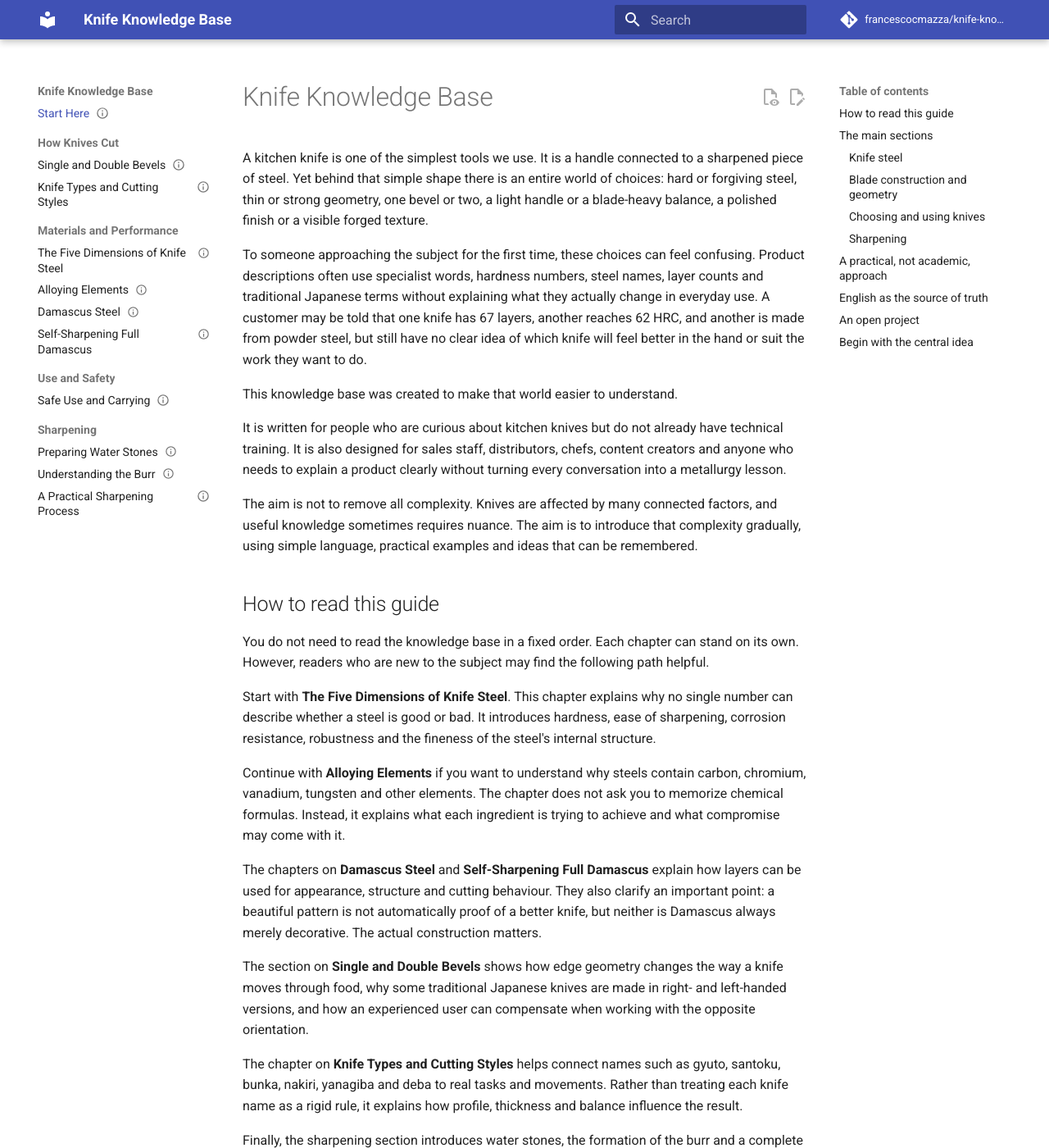
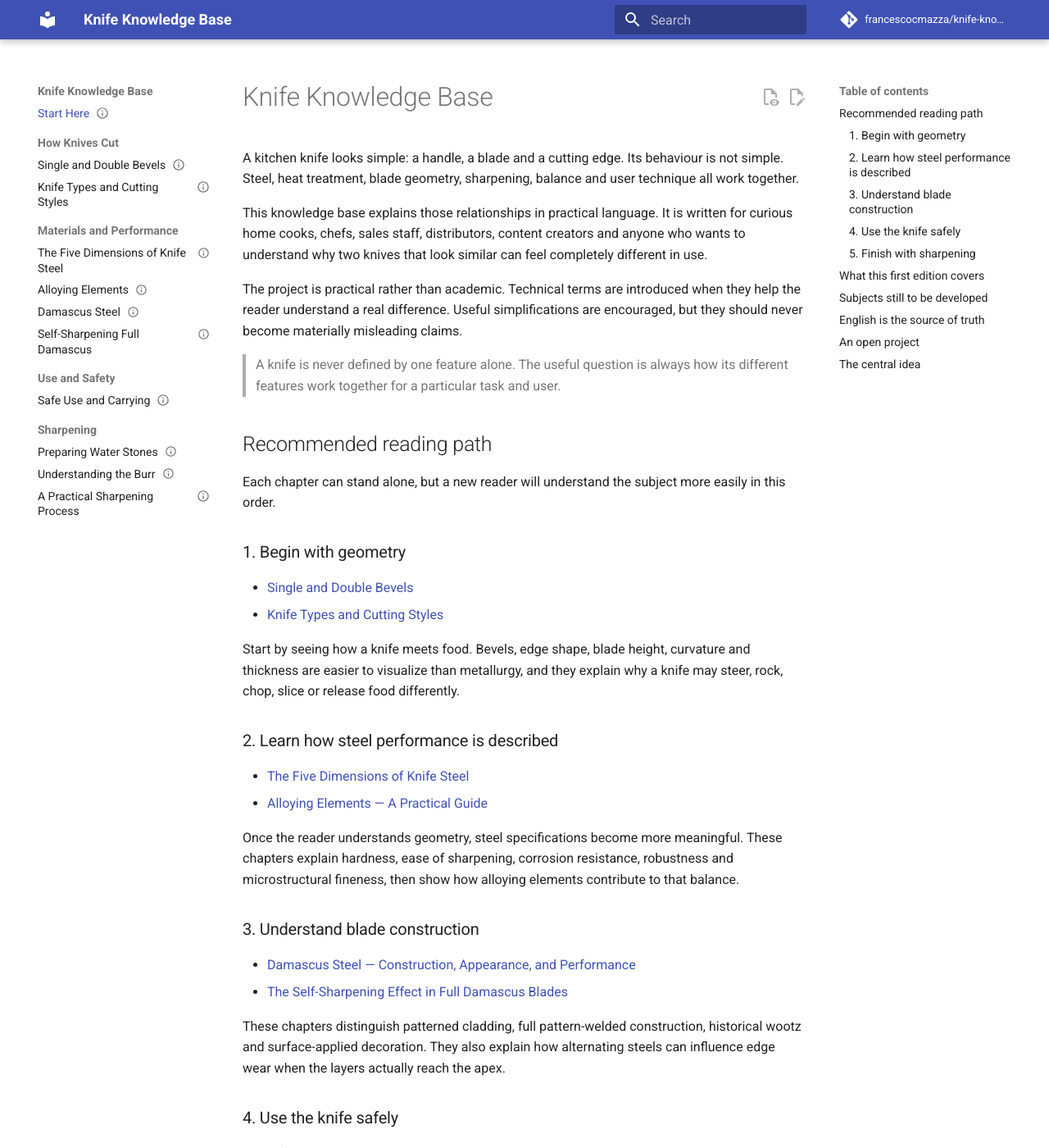
Before and after one commit to francescocmazza/knife-knowledge-base, an MkDocs documentation site: the page built from content/en/index.md, in a window 1280 px wide and 1400 px high. Shown: the whole window at 82% size. Built offline with MkDocs 1.6.1 and Material for MkDocs 9.7.7, drawn with Linux system fonts in a browser that asks for light colours; comment, search, counter and statistics services are not loaded; some of the changed text lies outside the part shown.

Commit message:
Turn the home page into a clearer guided learning path

```diff
--- a/content/en/index.md
+++ b/content/en/index.md
@@ -7,88 +7,97 @@ reviewed: 2026-08-04
 
 # Knife Knowledge Base
 
-A kitchen knife is one of the simplest tools we use. It is a handle connected to a sharpened piece of steel. Yet behind that simple shape there is an entire world of choices: hard or forgiving steel, thin or strong geometry, one bevel or two, a light handle or a blade-heavy balance, a polished finish or a visible forged texture.
+A kitchen knife looks simple: a handle, a blade and a cutting edge. Its behaviour is not simple. Steel, heat treatment, blade geometry, sharpening, balance and user technique all work together.
 
-To someone approaching the subject for the first time, these choices can feel confusing. Product descriptions often use specialist words, hardness numbers, steel names, layer counts and traditional Japanese terms without explaining what they actually change in everyday use. A customer may be told that one knife has 67 layers, another reaches 62 HRC, and another is made from powder steel, but still have no clear idea of which knife will feel better in the hand or suit the work they want to do.
+This knowledge base explains those relationships in practical language. It is written for curious home cooks, chefs, sales staff, distributors, content creators and anyone who wants to understand why two knives that look similar can feel completely different in use.
 
-This knowledge base was created to make that world easier to understand.
+The project is practical rather than academic. Technical terms are introduced when they help the reader understand a real difference. Useful simplifications are encouraged, but they should never become materially misleading claims.
 
-It is written for people who are curious about kitchen knives but do not already have technical training. It is also designed for sales staff, distributors, chefs, content creators and anyone who needs to explain a product clearly without turning every conversation into a metallurgy lesson.
+> A knife is never defined by one feature alone. The useful question is always how its different features work together for a particular task and user.
 
-The aim is not to remove all complexity. Knives are affected by many connected factors, and useful knowledge sometimes requires nuance. The aim is to introduce that complexity gradually, using simple language, practical examples and ideas that can be remembered.
+## Recommended reading path
 
-## How to read this guide
+Each chapter can stand alone, but a new reader will understand the subject more easily in this order.
 
-You do not need to read the knowledge base in a fixed order. Each chapter can stand on its own. However, readers who are new to the subject may find the following path helpful.
+### 1. Begin with geometry
 
-Start with **The Five Dimensions of Knife Steel**. This chapter explains why no single number can describe whether a steel is good or bad. It introduces hardness, ease of sharpening, corrosion resistance, robustness and the fineness of the steel's internal structure.
+- [Single and Double Bevels](04-geometry-and-bevels/single-and-double-bevels.md)
+- [Knife Types and Cutting Styles](05-knife-types/overview.md)
 
-Continue with **Alloying Elements** if you want to understand why steels contain carbon, chromium, vanadium, tungsten and other elements. The chapter does not ask you to memorize chemical formulas. Instead, it explains what each ingredient is trying to achieve and what compromise may come with it.
+Start by seeing how a knife meets food. Bevels, edge shape, blade height, curvature and thickness are easier to visualize than metallurgy, and they explain why a knife may steer, rock, chop, slice or release food differently.
 
-The chapters on **Damascus Steel** and **Self-Sharpening Full Damascus** explain how layers can be used for appearance, structure and cutting behaviour. They also clarify an important point: a beautiful pattern is not automatically proof of a better knife, but neither is Damascus always merely decorative. The actual construction matters.
-
-The section on **Single and Double Bevels** shows how edge geometry changes the way a knife moves through food, why some traditional Japanese knives are made in right- and left-handed versions, and how an experienced user can compensate when working with the opposite orientation.
-
-The chapter on **Knife Types and Cutting Styles** helps connect names such as gyuto, santoku, bunka, nakiri, yanagiba and deba to real tasks and movements. Rather than treating each knife name as a rigid rule, it explains how profile, thickness and balance influence the result.
-
-Finally, the sharpening section introduces water stones, the formation of the burr and a complete practical sharpening process. These chapters are deliberately detailed because sharpening becomes much easier once the reader understands what is happening at the very edge of the blade.
-
-## The main sections
-
-### Knife steel
+### 2. Learn how steel performance is described
 
 - [The Five Dimensions of Knife Steel](01-foundations/five-dimensions-of-knife-steel.md)
-- [Alloying Elements: A Practical Guide](02-steels-and-metallurgy/alloying-elements.md)
+- [Alloying Elements — A Practical Guide](02-steels-and-metallurgy/alloying-elements.md)
 
-These chapters explain the character of steel. They focus on the questions that matter to a user: How long will the edge remain effective? How easily can it be restored? How carefully must the knife be treated? How easily can it stain or rust?
+Once the reader understands geometry, steel specifications become more meaningful. These chapters explain hardness, ease of sharpening, corrosion resistance, robustness and microstructural fineness, then show how alloying elements contribute to that balance.
 
-### Blade construction and geometry
+### 3. Understand blade construction
 
-- [Damascus Steel: Construction, Appearance, and Performance](03-blade-construction/damascus-steel.md)
+- [Damascus Steel — Construction, Appearance, and Performance](03-blade-construction/damascus-steel.md)
 - [The Self-Sharpening Effect in Full Damascus Blades](03-blade-construction/self-sharpening-full-damascus.md)
-- [Single and Double Bevels](04-geometry-and-bevels/single-and-double-bevels.md)
 
-These pages look at how the blade is built and shaped. Two knives made from similar steel can behave very differently if one is thin and delicate while the other is thick and robust. Construction and geometry are often as important as the steel name printed on the box.
+These chapters distinguish patterned cladding, full pattern-welded construction, historical wootz and surface-applied decoration. They also explain how alternating steels can influence edge wear when the layers actually reach the apex.
 
-### Choosing and using knives
+### 4. Use the knife safely
 
-- [Knife Types and Cutting Styles](05-knife-types/overview.md)
 - [Safe Use and Carrying](08-use-and-safety/safe-use-and-carrying.md)
 
-This section connects design to real kitchen work. It explains which knives are versatile, which are specialized, how different profiles support different cutting movements, and how to work safely without damaging the edge.
+A suitable sharp knife is easier to control, but safety depends on the complete working method: a stable board and ingredient, correct grip, controlled movement, appropriate cutting surface, safe carrying and protected storage.
 
-### Sharpening
+### 5. Finish with sharpening
 
 - [Preparing Water Stones](10-sharpening/whetstone-preparation.md)
 - [Understanding the Burr](10-sharpening/the-burr.md)
 - [A Practical Sharpening Process](10-sharpening/basic-sharpening-process.md)
 
-Sharpening is not a mysterious skill reserved for specialists. It is a controlled process of removing small amounts of steel until the two sides of the edge meet cleanly again. These chapters explain the process step by step and focus on the signs that tell you whether the work is progressing correctly.
+Sharpening becomes much easier once the reader knows what the bevel and apex are. The sequence is deliberate: first prepare the abrasive, then understand the burr, then follow the complete process.
 
-## A practical, not academic, approach
+## What this first edition covers
 
-This is not an academic paper and it is not intended to replace the technical documentation of a steel producer or knife manufacturer. Where a technical term is useful, it is introduced and explained. Where a simpler word communicates the same idea more effectively, the simpler word is preferred.
+The current English core explains:
 
-For example, the technical word **toughness** is important in metallurgy, but many customers understand **robustness** more quickly. The knowledge base therefore uses robustness as the main customer-facing term and explains the technical meaning where needed.
+- how single- and double-bevel geometry changes cutting behaviour;
+- how major knife profiles support rocking, push cutting, chopping, slicing and detail work;
+- how to compare steels without treating one number as a universal quality score;
+- what the main alloying elements contribute;
+- the difference between Damascus cladding, full Damascus and surface decoration;
+- the differential-wear mechanism described as a self-sharpening effect;
+- safe use, carrying, washing, transport and storage;
+- stone preparation, flatness, slurry and swarf;
+- burr formation, detection and removal;
+- a complete double-bevel sharpening workflow.
 
-The same principle applies throughout the project. We want the reader to finish a chapter with a clearer mental picture, not simply with a longer list of unfamiliar words.
+## Subjects still to be developed
 
-## English as the source of truth
+The present guide is a strong first technical-commercial foundation, but it is not yet a complete book. Future chapters should add:
 
-English is the sole source-of-truth language for this project. Translations and localized exports are derived from the English core. The structure is designed to support Italian, Spanish, German, French, Japanese, Simplified Chinese, Traditional Chinese and any other language identified by a standard locale code.
+- the anatomy of a kitchen knife and the vocabulary of blade geometry;
+- monosteel, san-mai, ni-mai and honyaki construction in one comparative chapter;
+- heat treatment as the bridge between composition and performance;
+- blade thickness, distal taper, convexity and geometry behind the edge;
+- handles, balance, weight and ergonomics;
+- polished, hammered, kurouchi and other finishes;
+- maintenance, patina, corrosion removal and long-term storage;
+- product-comparison methods that do not rely on unsupported rankings.
 
-When a translation needs to change the meaning of a statement, that change should first be made in the English source. This keeps every language aligned and prevents different versions from slowly becoming different books.
+These additions will be placed into the same learning sequence rather than treated as isolated articles.
+
+## English is the source of truth
+
+English is the sole source-of-truth language. Localized versions are generated from the approved English core. A translation may improve natural phrasing, but it must not introduce a new technical or commercial claim independently.
+
+The publishing system supports Italian, Spanish, German, French, Japanese, Simplified Chinese, Traditional Chinese and additional standard locale codes.
 
 ## An open project
 
-Questions, corrections and proposals are welcome through the repository's Issues and pull requests. A reader may notice that an explanation is unclear. A chef may suggest a better practical example. A sharpener may identify a point that needs more nuance. These contributions can make the knowledge base more useful, provided that they respect the project's purpose: clear, responsible and accessible education.
+Questions, corrections and proposals are welcome through GitHub Issues and pull requests. Contributions should improve clarity, usefulness or factual reliability while respecting the project's practical educational purpose.
 
-The written content may be shared and adapted for non-commercial purposes under the repository's licence. Commercial reuse requires separate prior written permission from the copyright holder.
+The original written content may be shared and adapted for non-commercial purposes under CC BY-NC-SA 4.0. Commercial reuse requires separate prior written permission. Image rights may differ and must be stated individually.
 
-## Begin with the central idea
+## The central idea
 
-If there is one principle to remember before reading further, it is this:
+> Steel creates possibilities. Heat treatment develops them. Geometry turns them into cutting behaviour. Sharpening restores the edge. Technique determines what the user experiences.
 
-> A knife is never defined by one feature alone. Steel, heat treatment, construction, geometry, sharpening, balance and user technique work together.
-
-Understanding those relationships is what turns a list of product specifications into useful knowledge.
+That relationship is the thread connecting every chapter in this knowledge base.
```
